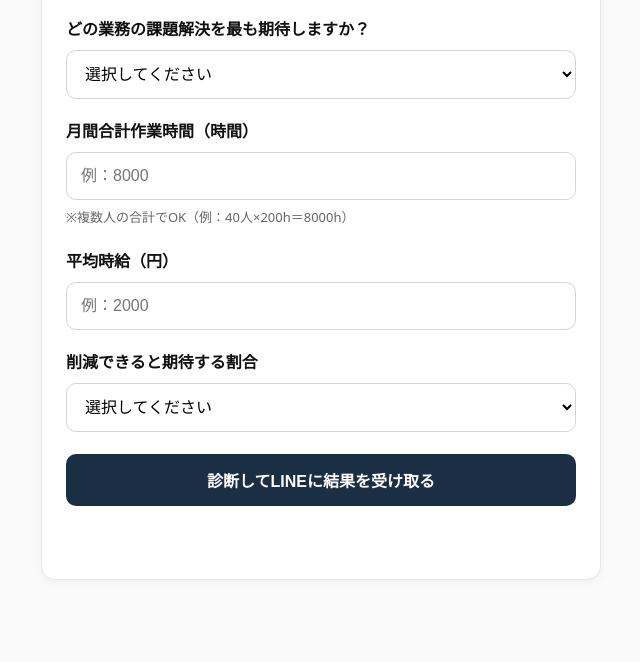
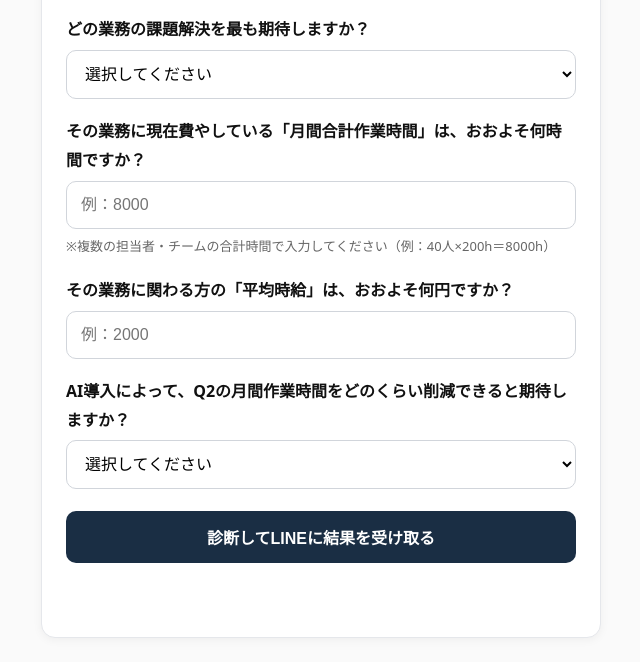
Before and after one commit to aiworkshiftpartners/roi-diagnosis, a plain HTML site: page diagnosis.html in a window 1280 px wide. Shown: the part 158-820 px from the top of the page, without its empty margins (319-959 px from the left). Drawn offline with Linux system fonts and the light colour scheme.

Commit message:
feat: add LIFF diagnosis page

```diff
--- a/diagnosis.html
+++ b/diagnosis.html
@@ -34,17 +34,16 @@
           <option>配車計画が属人的で非効率</option>
           <option>勤怠・労務管理が手作業で集計に時間がかかる</option>
           <option>請求書作成が手作業でミスや負担が多い</option>
-          <option>その他</option>
         </select>
 
-        <label for="monthly_hours">月間合計作業時間（時間）</label>
+        <label for="monthly_hours">その業務に現在費やしている「月間合計作業時間」は、おおよそ何時間ですか？</label>
         <input id="monthly_hours" name="monthly_hours" class="field" type="number" min="1" max="20000" step="1" placeholder="例：8000" required />
-        <p class="help" style="margin-top:6px">※複数人の合計でOK（例：40人×200h＝8000h）</p>
+        <p class="help" style="margin-top:6px">※複数の担当者・チームの合計時間で入力してください（例：40人×200h＝8000h）</p>
 
-        <label for="hourly_wage">平均時給（円）</label>
+        <label for="hourly_wage">その業務に関わる方の「平均時給」は、おおよそ何円ですか？</label>
         <input id="hourly_wage" name="hourly_wage" class="field" type="number" min="1" max="100000" step="1" placeholder="例：2000" required />
 
-        <label for="reduction_rate">削減できると期待する割合</label>
+        <label for="reduction_rate">AI導入によって、Q2の月間作業時間をどのくらい削減できると期待しますか？</label>
         <select id="reduction_rate" name="reduction_rate" class="field" required>
           <option value="" selected disabled>選択してください</option>
           <option value="10">10%</option><option value="20">20%</option><option value="30">30%</option>
@@ -113,8 +112,8 @@
 
         const j = await res.json().catch(()=>null);
         if(res.ok && j && j.ok){
-          show("送信しました。結果をLINEで送信しました。");
-          setTimeout(()=>liff.closeWindow?.(), 600);
+          show("結果をLINEで送信しました。");
+          setTimeout(()=>liff.closeWindow?.(), 0);
         } else {
           show("送信に失敗しました。時間をおいて再度お試しください。");
           btn.disabled = false; btn.textContent = "診断してLINEに結果を受け取る";
```
